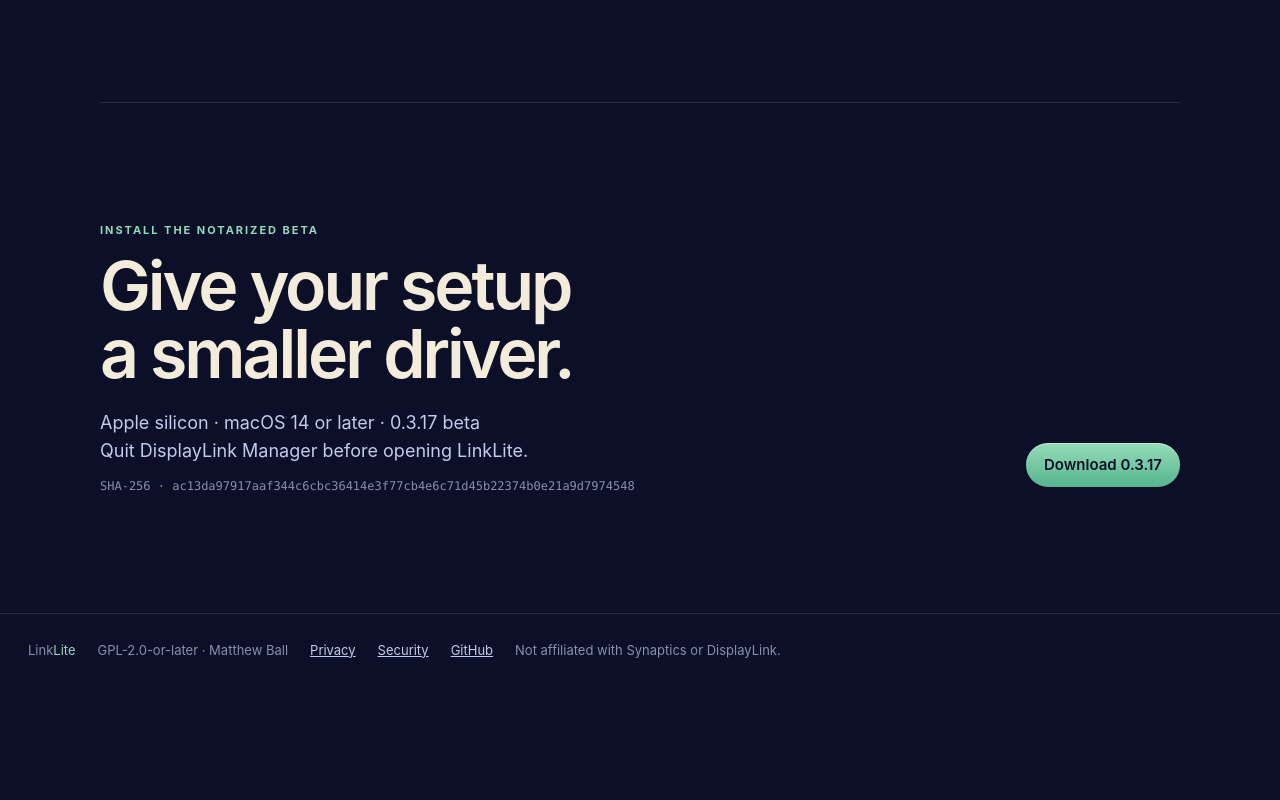
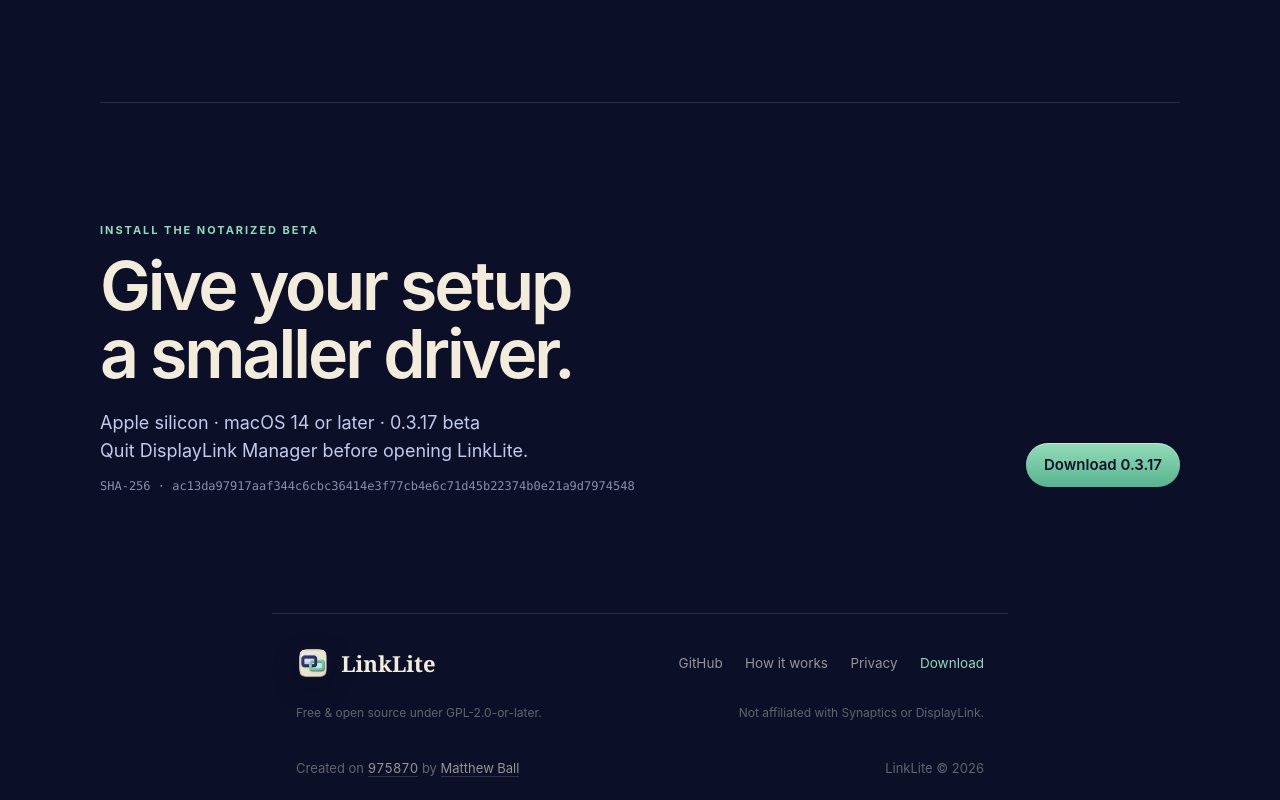
Before and after one commit to matthewrball/linklite, a plain HTML site: page website/index.html in a window 1280 px wide. Shown: the part 5348-6148 px from the top of the page. Before the commit the page ends 6034 px from the top, so only its background shows below. Drawn offline with Linux system fonts and the light colour scheme.

Commit message:
Match LinkLite footer to Abendrot
Use the reference footer structure with LinkLite identity, GPL attribution, preserved site links, and Bitcoin block 975870.

Confidence: high

Scope-risk: narrow

```diff
--- a/website/index.html
+++ b/website/index.html
@@ -169,8 +169,27 @@
   .install-section .dl { margin-bottom: 6px; }
   .install-meta { max-width: 34rem; }
   .hash { margin: 14px 0 0; font-family: ui-monospace,"SF Mono",Menlo,monospace; font-size: 12px; color: var(--faint); overflow-wrap: anywhere; }
-  .foot { display: flex; flex-wrap: wrap; gap: 12px 22px; padding: 28px max(28px,env(safe-area-inset-right)) calc(28px + env(safe-area-inset-bottom)) max(28px,env(safe-area-inset-left)); border-top: 1px solid var(--line); color: var(--faint); font-size: 13px; }
-  .foot a { color: var(--sub); }
+  .foot {
+    width: 100%; max-width: 46rem; margin: 0 auto; border-top: 1px solid var(--line);
+    padding: 32px max(24px,env(safe-area-inset-right)) max(24px,env(safe-area-inset-bottom)) max(24px,env(safe-area-inset-left));
+    display: flex; flex-wrap: wrap; gap: 16px 32px; align-items: center; justify-content: space-between;
+  }
+  .foot .dom { display: inline-flex; align-items: center; gap: .7rem; font-family: ui-serif,"New York","Iowan Old Style",Georgia,serif; font-size: 22px; font-weight: 600; color: var(--cream); letter-spacing: 0; }
+  .foot .dom img { width: 34px; height: 34px; border-radius: 8px; box-shadow: 0 8px 24px rgba(0,0,0,.22); }
+  .foot nav { display: flex; gap: 1.4rem; flex-wrap: wrap; font-size: 13.5px; }
+  .foot nav a { color: rgba(243,236,219,.60); text-decoration: none; }
+  .foot nav .footer-download { color: var(--mint); }
+  .foot nav a:hover,.foot .madeon a:hover { color: var(--cream); }
+  .foot .disclaimer { flex-basis: 100%; margin: 8px 0 0; font-size: 12px; color: rgba(243,236,219,.38); line-height: 1.5; display: flex; justify-content: space-between; gap: .35rem 2rem; align-items: baseline; }
+  .foot .disclaimer span { white-space: nowrap; }
+  .foot .disclaimer span:last-child { text-align: right; }
+  .foot .madeon,.foot .copy { margin: 1.4rem 0 0; font-size: 13px; color: rgba(243,236,219,.38); }
+  .foot .madeon a { color: rgba(243,236,219,.60); text-decoration: none; font-variant-numeric: tabular-nums; border-bottom: 1px solid rgba(243,236,219,.16); }
+  @media (max-width: 640px) {
+    .foot .disclaimer { flex-direction: column; align-items: flex-start; }
+    .foot .disclaimer span { white-space: normal; }
+    .foot .disclaimer span:last-child { text-align: left; }
+  }
   @media (min-width: 761px) and (max-width: 1100px) {
     .fact-grid { grid-template-columns: 1fr; gap: 28px; margin-top: 48px; }
     .benchmark-layout { grid-template-columns: 1fr; gap: 44px; }
@@ -196,7 +215,7 @@
     .page-intro { font-size: 17px; }
     .install-section { gap: 28px; }
     .install-section .dl { justify-self: start; }
-    .foot { padding: 24px max(20px,env(safe-area-inset-right)) calc(32px + env(safe-area-inset-bottom)) max(20px,env(safe-area-inset-left)); }
+    .foot { padding-inline: max(20px,env(safe-area-inset-left)) max(20px,env(safe-area-inset-right)); }
   }
   @media (max-width: 420px) {
     .install-section .dl { width: 100%; justify-self: stretch; }
@@ -213,7 +232,7 @@
     .page-section { padding-block: 60px; }
   }
   @media (pointer: coarse) {
-    .nav .dl,.foot a { min-height: 44px; display: inline-flex; align-items: center; }
+    .nav .dl,.foot nav a { min-height: 44px; display: inline-flex; align-items: center; }
   }
   @media (prefers-reduced-motion: reduce) {
     .nav { transition: none; }
@@ -294,7 +313,18 @@
       <div><p class="eyebrow">Install the notarized beta</p><h2>Give your setup <br>a smaller driver.</h2><p class="page-intro install-meta">Apple silicon · macOS 14 or later · 0.3.17 beta <br>Quit DisplayLink Manager before opening LinkLite.</p><p class="hash">SHA-256 · ac13da97917aaf344c6cbc36414e3f77cb4e6c71d45b22374b0e21a9d7974548</p></div>
       <a class="dl" href="https://github.com/matthewrball/linklite/releases/download/v0.3.17/LinkLite-0.3.17.dmg">Download 0.3.17</a>
     </section>
-    <footer class="foot"><span class="mark">Link<span>Lite</span></span><span>GPL-2.0-or-later · Matthew Ball</span><a href="https://github.com/matthewrball/linklite/blob/main/PRIVACY.md">Privacy</a><a href="https://github.com/matthewrball/linklite/security/policy">Security</a><a href="https://github.com/matthewrball/linklite">GitHub</a><span>Not affiliated with Synaptics or DisplayLink.</span></footer>
+    <footer class="foot">
+      <span class="dom"><img src="assets/logo.png" width="256" height="256" loading="lazy" decoding="async" alt="" aria-hidden="true">LinkLite</span>
+      <nav aria-label="Footer">
+        <a href="https://github.com/matthewrball/linklite" rel="noopener" target="_blank">GitHub</a>
+        <a href="#work">How it works</a>
+        <a href="https://github.com/matthewrball/linklite/blob/main/PRIVACY.md" rel="noopener" target="_blank">Privacy</a>
+        <a class="footer-download" href="https://github.com/matthewrball/linklite/releases/download/v0.3.17/LinkLite-0.3.17.dmg">Download</a>
+      </nav>
+      <p class="disclaimer"><span>Free &amp; open source under GPL-2.0-or-later.</span><span>Not affiliated with Synaptics or DisplayLink.</span></p>
+      <p class="madeon">Created on <a href="https://mempool.space/block/0000000000000000000027e3f86084fe3be979d9004bd9697c20280e94d82645" rel="noopener" target="_blank">975870</a> by <a href="https://matthewball.me/" rel="noopener" target="_blank">Matthew Ball</a></p>
+      <p class="copy">LinkLite © 2026</p>
+    </footer>
   </div>
 </main>
 <script>
```
